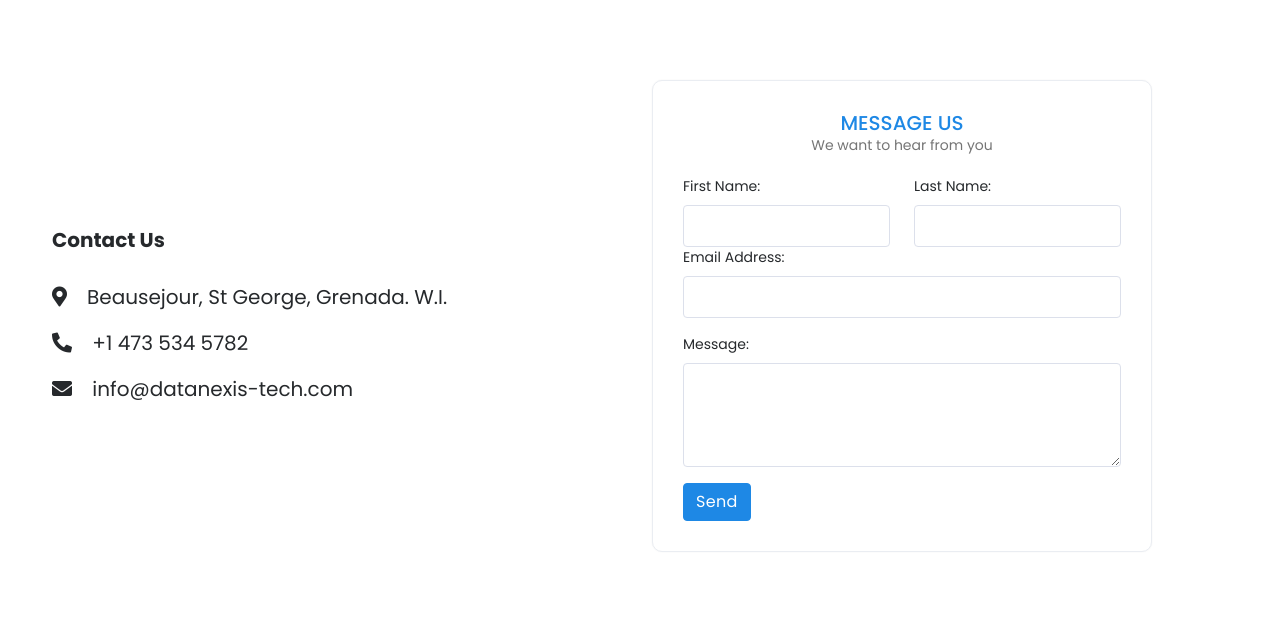
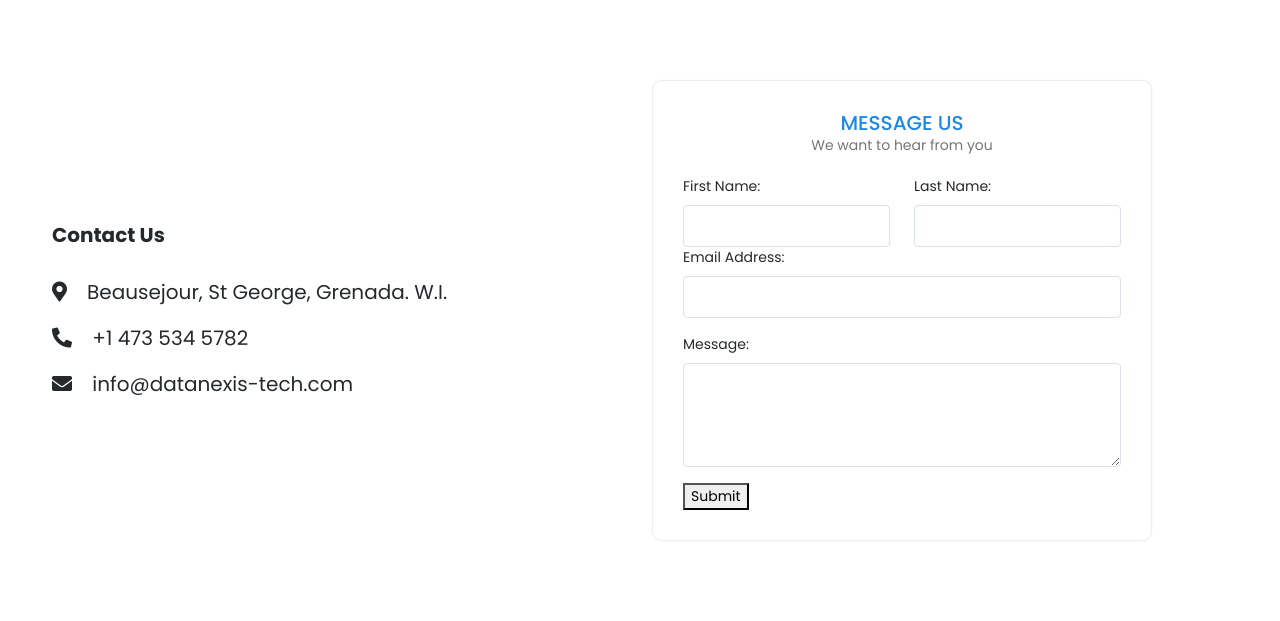
Before and after one commit to Tosinish88/datanexistech, a Django app: page /contact/ in a window 1280 px wide. Shown: the part 520-1141 px from the top of the page. Run offline with Django 4.2, Linux system fonts and the light colour scheme; data comes from the database, SQL or seed files in the repository; some libraries are stand-ins or nearby versions.

Commit message:
added the captcha to the submit button

```diff
--- a/templates/pages/contact.html
+++ b/templates/pages/contact.html
@@ -93,9 +93,10 @@
                     </div>
 
                     <!-- recaptcha -->
-                    <div class="g-recaptcha" data-sitekey="6Lf92bYqAAAAABp6rgxAcTxvmTRb5Pu2WAp1RFb_"></div>
-
-                    <button type="submit" class="btn btn-primary">Send</button>
+                    <button class="g-recaptcha"
+                        data-sitekey="6Lf92bYqAAAAABp6rgxAcTxvmTRb5Pu2WAp1RFb_"
+                        data-callback="onSubmit"
+                        data-action="submit">Submit</button>
                 </form>
                 <!-- /Custom Contact Form -->
             </div>
@@ -113,5 +114,15 @@
     width="100%" height="450" style="border:0;" allowfullscreen="" loading="lazy" referrerpolicy="no-referrer-when-downgrade"></iframe>
 
 <script src="https://www.google.com/recaptcha/api.js" async defer></script>
+<script>
+    function onSubmit(token) {
+        // Handle the token received from reCAPTCHA
+        console.log("Token generated:", token);
+
+        // If using Formspree, submit the form manually
+        const form = document.getElementById("contact-form");
+        form.submit();
+    }
+</script>
 
 {% endblock content %}
```
